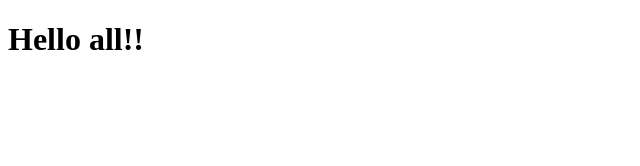
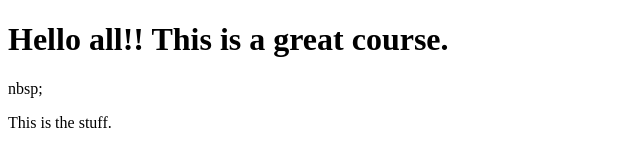
Before and after one commit to labraao/coursera, a plain HTML site: page site/index.html in a window 1280 px wide. Shown: the whole page, without its empty margins (0-640 px from the left). Drawn offline with Linux system fonts and the light colour scheme.

Commit message:
Another small adittion to addition to my little page

```diff
--- a/site/index.html
+++ b/site/index.html
@@ -4,6 +4,8 @@
 	<title> My First Coursera Sample Page</title>
 </head>
 <body>
-<h1>Hello all!!</h1>
+<h1>Hello all!! This is a great course.</h1>
+<P>nbsp;</P>
+<div>This is the stuff.</div>
 </body>
 </html>
```
